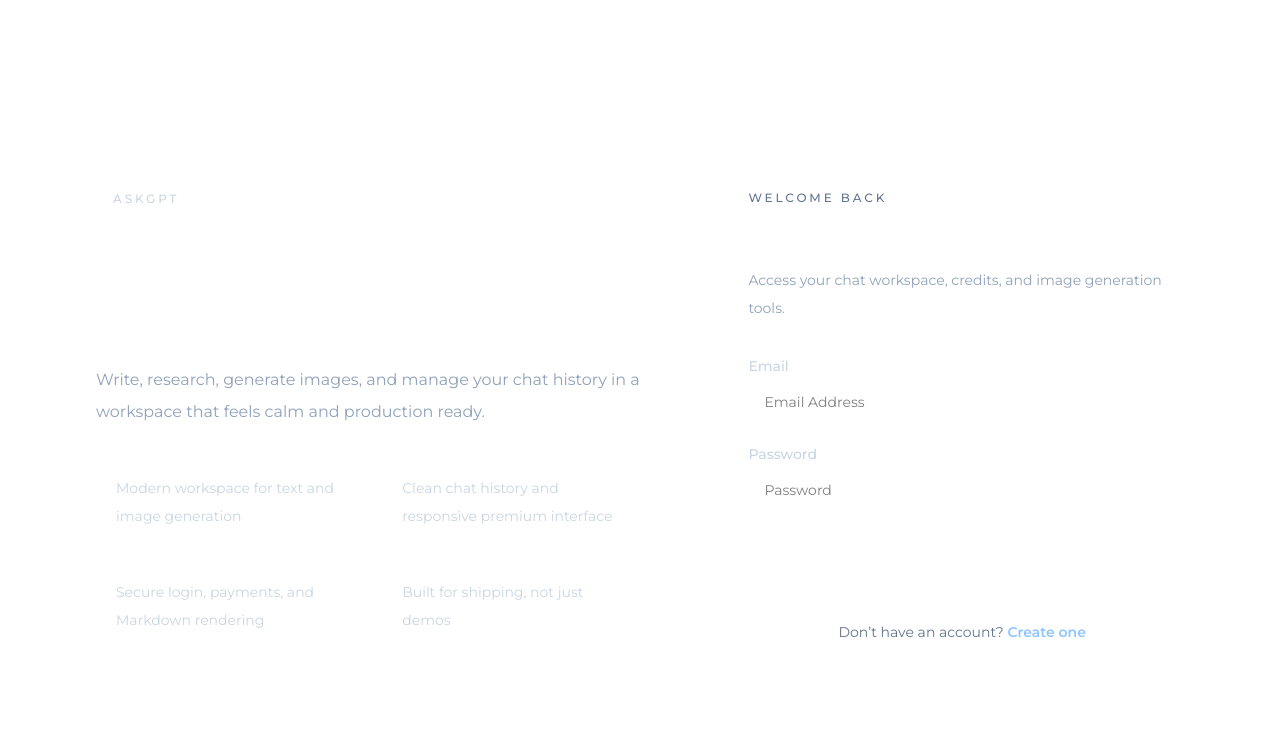
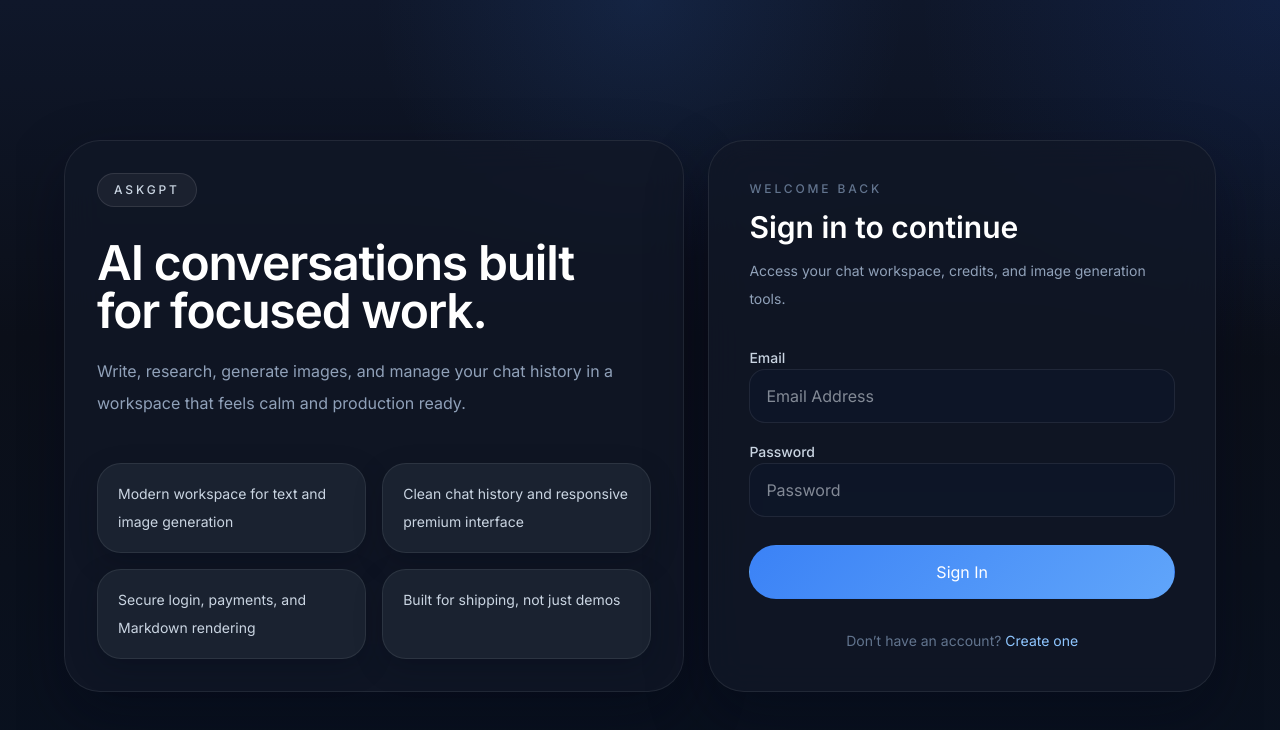
Before and after one commit to RushikeshSisode/AskGPT---, a React (Vite) app in the folder client/: page /login in a window 1280 px wide. Shown: the top 730 px of the page. Built offline with nearby package versions, Linux system fonts and the light colour scheme; no server answers.

Commit message:
Redesign the UI 2

```diff
--- a/client/src/components/Message.jsx
+++ b/client/src/components/Message.jsx
@@ -4,7 +4,6 @@ import ReactMarkdown from "react-markdown";
 import remarkGfm from "remark-gfm";
 import Prism from "prismjs";
 import "prismjs/themes/prism-tomorrow.css";
-import { assets } from "../assets/assets";
 
 Prism.manual = true;
 
@@ -57,6 +56,7 @@ const CodeBlock = ({ inline, className, children, ...props }) => {
 
 const Message = ({ message }) => {
   const isUser = message.role === "user";
+  const userInitial = message.role === "user" ? "U" : "AI";
 
   useEffect(() => {
     Prism.highlightAll();
@@ -97,17 +97,19 @@ const Message = ({ message }) => {
         )}
 
         <div className={`mt-3 flex items-center gap-2 text-xs ${isUser ? "text-blue-100/80" : "text-slate-400"}`}>
-          {!isUser && <img src={assets.logo} alt="" className="h-4 w-4 rounded" />}
+          {!isUser && (
+            <span className="inline-flex h-4 w-4 items-center justify-center rounded bg-blue-500/15 text-[9px] font-semibold text-blue-200">
+              AI
+            </span>
+          )}
           <span>{moment(message.timestamp).fromNow()}</span>
         </div>
       </div>
 
       {isUser && (
-        <img
-          src={assets.user_icon}
-          className="mt-1 h-10 w-10 shrink-0 rounded-2xl border border-white/10 bg-slate-900/90 p-1.5"
-          alt="User avatar"
-        />
+        <div className="mt-1 flex h-10 w-10 shrink-0 items-center justify-center rounded-2xl border border-white/10 bg-slate-900/90 text-sm font-semibold text-slate-100">
+          {userInitial}
+        </div>
       )}
     </div>
   );
--- a/client/src/context/AppContext.jsx
+++ b/client/src/context/AppContext.jsx
@@ -15,6 +15,7 @@ export const AppContextProvider = ({ children }) => {
   /* THEME */
   useEffect(() => {
     document.documentElement.classList.toggle("dark", theme === "dark");
+    document.documentElement.classList.toggle("light", theme === "light");
     localStorage.setItem("theme", theme);
   }, [theme]);
 
--- a/client/src/index.css
+++ b/client/src/index.css
@@ -1,29 +1,238 @@
-@import url('https://fonts.googleapis.com/css2?family=Montserrat:ital,wght@0,100..900;1,100..900&family=Outfit:wght@100..900&display=swap');
+@import url("https://fonts.googleapis.com/css2?family=Inter:wght@400;500;600;700;800&display=swap");
 
 @import "tailwindcss";
 @import "prismjs/themes/prism-tomorrow.css";
 
+@custom-variant dark (&:where(.dark, .dark *));
 
-
-@custom-variant dark (&:where(.dark,.dark *));
-
-*{
-      font-family: "Montserrat", sans-serif;
+:root {
+  color-scheme: dark;
+  --app-bg: #0b0f19;
+  --app-bg-secondary: #111827;
+  --app-panel: rgba(17, 24, 39, 0.78);
+  --app-card: rgba(31, 41, 55, 0.74);
+  --app-border: rgba(255, 255, 255, 0.08);
+  --app-border-strong: rgba(255, 255, 255, 0.14);
+  --app-text: #f9fafb;
+  --app-text-soft: #9ca3af;
+  --app-primary: #3b82f6;
+  --app-primary-hover: #2563eb;
+  --app-success: #10b981;
+  --app-danger: #ef4444;
+  --app-warning: #f59e0b;
+  --app-shadow: 0 24px 60px rgba(2, 6, 23, 0.35);
 }
 
-@theme{
-    --color-primary:#E6CCFF;
+html,
+body,
+#root {
+  min-height: 100%;
 }
 
-input {
-  background-color: white;
-  color: black;
+* {
+  box-sizing: border-box;
+  font-family: "Inter", sans-serif;
 }
 
-::-webkit-scrollbar{
-    display: none;
+body {
+  margin: 0;
+  color: var(--app-text);
+  background:
+    radial-gradient(circle at top, rgba(59, 130, 246, 0.12), transparent 26%),
+    linear-gradient(180deg, #0f172a 0%, var(--app-bg) 42%, #09111f 100%);
 }
 
-.reset-tw:not(pre):not(code){
-    all:revert;
+html.light body {
+  background:
+    radial-gradient(circle at top, rgba(59, 130, 246, 0.08), transparent 26%),
+    linear-gradient(180deg, #1f2937 0%, #111827 48%, #0f172a 100%);
 }
+
+button,
+input,
+textarea {
+  font: inherit;
+}
+
+button {
+  cursor: pointer;
+}
+
+input,
+textarea {
+  color: var(--app-text);
+}
+
+textarea {
+  resize: none;
+}
+
+::selection {
+  background: rgba(59, 130, 246, 0.35);
+}
+
+::-webkit-scrollbar {
+  width: 10px;
+  height: 10px;
+}
+
+::-webkit-scrollbar-thumb {
+  background: rgba(156, 163, 175, 0.24);
+  border-radius: 999px;
+}
+
+::-webkit-scrollbar-track {
+  background: transparent;
+}
+
+.app-shell {
+  min-height: 100vh;
+  background:
+    radial-gradient(circle at top right, rgba(37, 99, 235, 0.12), transparent 24%),
+    transparent;
+}
+
+.glass-panel {
+  background: var(--app-panel);
+  border: 1px solid var(--app-border);
+  box-shadow: var(--app-shadow);
+  backdrop-filter: blur(18px);
+}
+
+.app-card {
+  background: var(--app-card);
+  border: 1px solid var(--app-border);
+  box-shadow: 0 10px 30px rgba(2, 6, 23, 0.18);
+}
+
+.app-input {
+  border: 1px solid var(--app-border);
+  background: rgba(15, 23, 42, 0.72);
+  color: var(--app-text);
+  transition: border-color 0.2s ease, box-shadow 0.2s ease, background 0.2s ease;
+}
+
+.app-input::placeholder {
+  color: rgba(156, 163, 175, 0.82);
+}
+
+.app-input:focus-visible {
+  outline: none;
+  border-color: rgba(59, 130, 246, 0.8);
+  box-shadow: 0 0 0 4px rgba(59, 130, 246, 0.14);
+  background: rgba(15, 23, 42, 0.9);
+}
+
+.app-button {
+  display: inline-flex;
+  align-items: center;
+  justify-content: center;
+  gap: 0.5rem;
+  border-radius: 999px;
+  border: 1px solid transparent;
+  transition:
+    transform 0.18s ease,
+    background 0.18s ease,
+    border-color 0.18s ease,
+    opacity 0.18s ease;
+}
+
+.app-button:hover {
+  transform: translateY(-1px);
+}
+
+.app-button:disabled {
+  cursor: not-allowed;
+  opacity: 0.55;
+  transform: none;
+}
+
+.app-button-primary {
+  background: linear-gradient(135deg, var(--app-primary), #60a5fa);
+  color: white;
+}
+
+.app-button-primary:hover {
+  background: linear-gradient(135deg, var(--app-primary-hover), var(--app-primary));
+}
+
+.app-button-secondary {
+  background: rgba(15, 23, 42, 0.7);
+  color: var(--app-text);
+  border-color: var(--app-border);
+}
+
+.app-button-secondary:hover {
+  background: rgba(30, 41, 59, 0.95);
+}
+
+.app-skeleton {
+  position: relative;
+  overflow: hidden;
+  background: rgba(148, 163, 184, 0.08);
+}
+
+.app-skeleton::after {
+  content: "";
+  position: absolute;
+  inset: 0;
+  transform: translateX(-100%);
+  background: linear-gradient(90deg, transparent, rgba(255, 255, 255, 0.08), transparent);
+  animation: shimmer 1.4s infinite;
+}
+
+.markdown-body {
+  color: inherit;
+}
+
+.markdown-body p,
+.markdown-body ul,
+.markdown-body ol,
+.markdown-body blockquote,
+.markdown-body table {
+  margin: 0.75rem 0;
+}
+
+.markdown-body ul,
+.markdown-body ol {
+  padding-left: 1.25rem;
+}
+
+.markdown-body blockquote {
+  border-left: 3px solid rgba(96, 165, 250, 0.7);
+  padding-left: 0.9rem;
+  color: rgba(226, 232, 240, 0.88);
+}
+
+.markdown-body table {
+  width: 100%;
+  border-collapse: collapse;
+  overflow: hidden;
+  border-radius: 16px;
+  border: 1px solid var(--app-border);
+}
+
+.markdown-body th,
+.markdown-body td {
+  padding: 0.75rem;
+  text-align: left;
+  border-bottom: 1px solid var(--app-border);
+}
+
+.markdown-body th {
+  background: rgba(255, 255, 255, 0.04);
+}
+
+.markdown-body :not(pre) > code {
+  padding: 0.18rem 0.45rem;
+  border-radius: 999px;
+  background: rgba(15, 23, 42, 0.85);
+  border: 1px solid rgba(255, 255, 255, 0.08);
+  font-size: 0.85em;
+}
+
+@keyframes shimmer {
+  100% {
+    transform: translateX(100%);
+  }
+}
```
